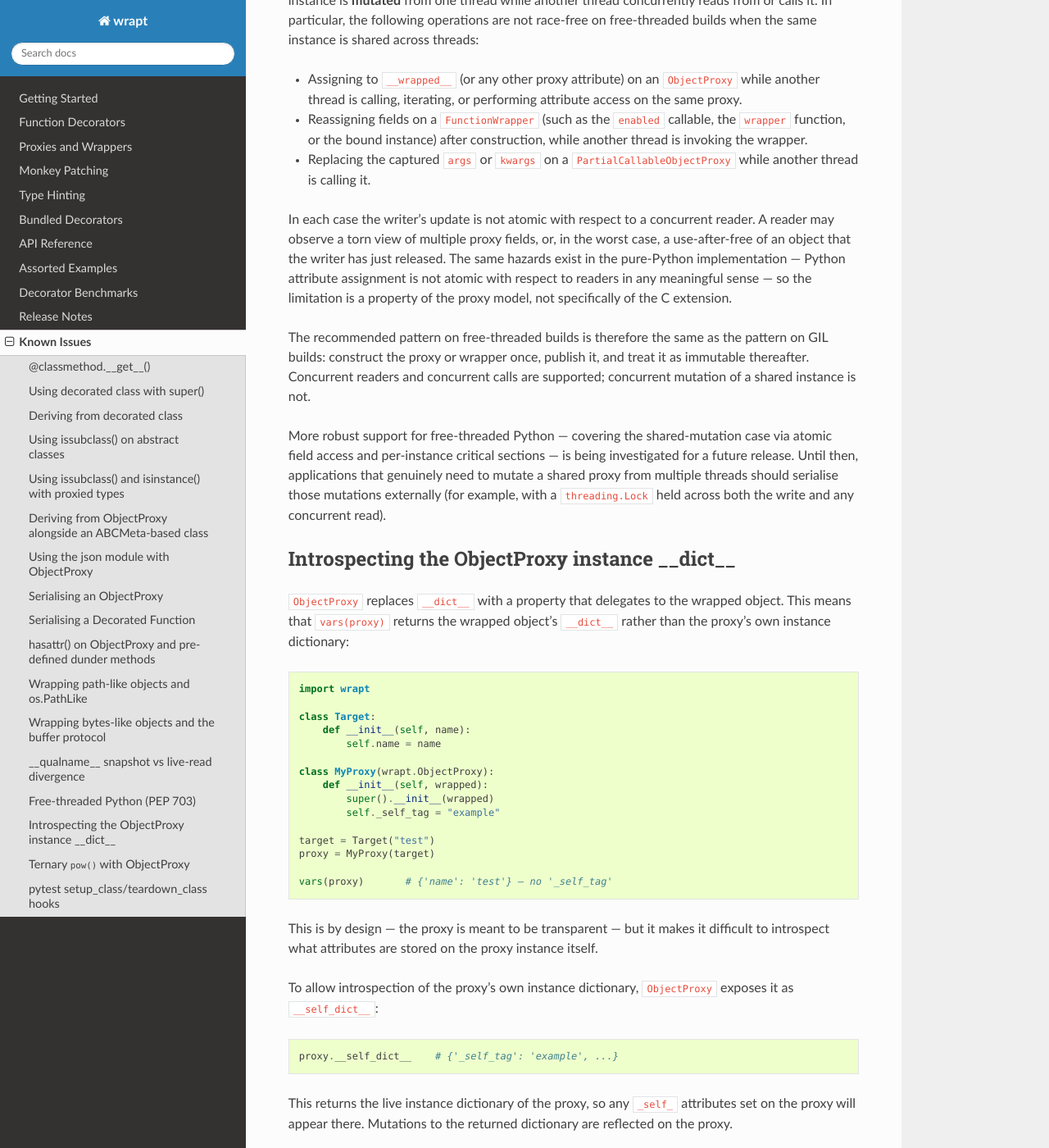
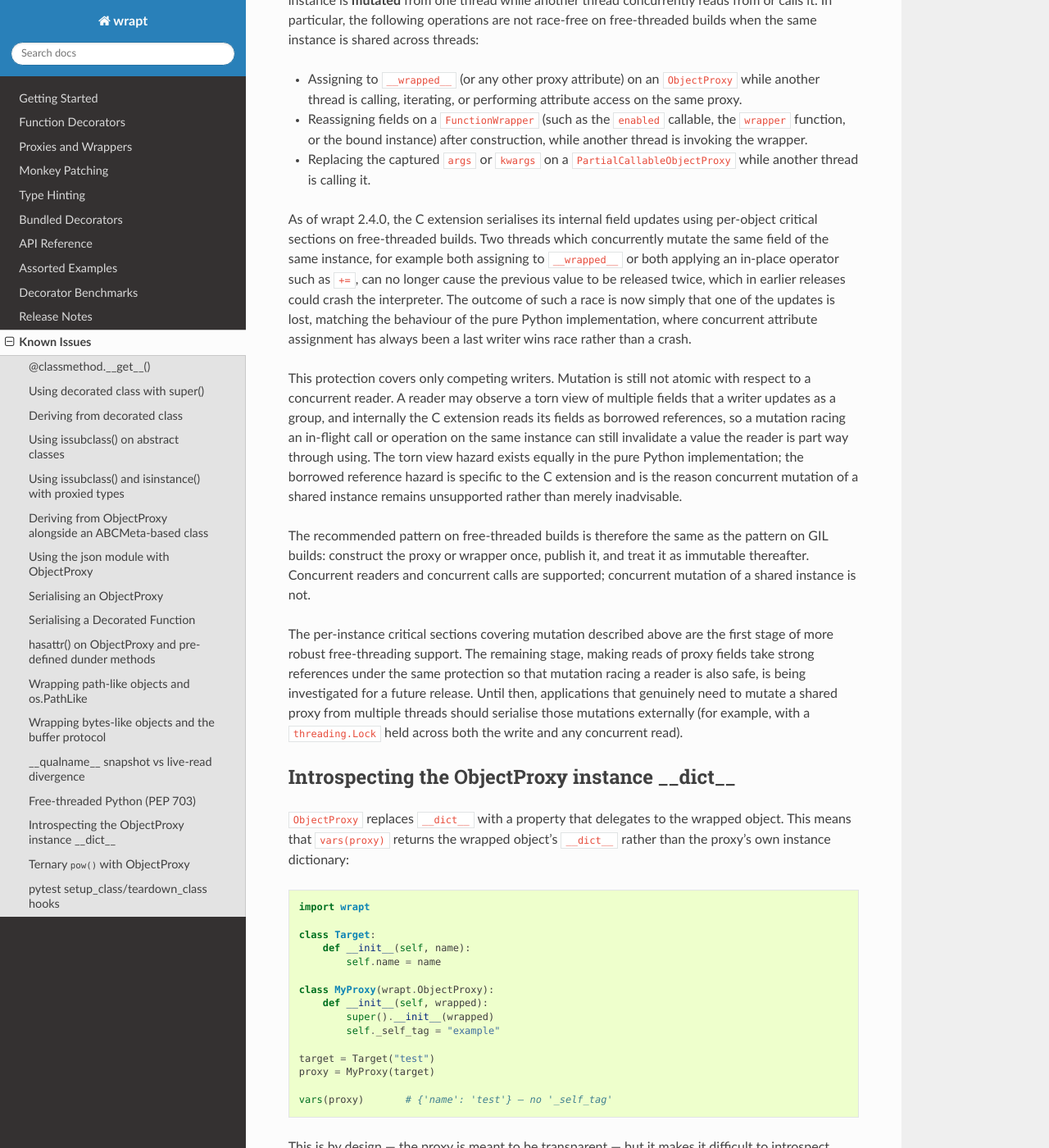
Before and after one commit to GrahamDumpleton/wrapt, a Sphinx documentation site: the page built from docs/issues.rst, in a window 1280 px wide and 1400 px high, scrolled down 16125 px. Shown: the whole window at 82% size. Built offline with Sphinx 7.4.7 and the Read the Docs theme 3.1.0, drawn with Linux system fonts in a browser that asks for light colours.

Commit message:
Update free threading docs for critical section protections.
Rework the Free-threaded Python section of the known issues document to
reflect that as of wrapt 2.4.0 the C extension serialises its internal
field updates using per-object critical sections, so concurrent
mutation of the same field can no longer release the old value twice
and crash the interpreter, instead degrading to a lost update matching
pure Python semantics. Clarify that the protection covers only
competing writers, with torn views and borrowed reference reads still
requiring external locking, and describe the strong reference read
support as the remaining stage of free threading work being
investigated.

```diff
--- a/docs/issues.rst
+++ b/docs/issues.rst
@@ -868,13 +868,27 @@ same instance is shared across threads:
 * Replacing the captured ``args`` or ``kwargs`` on a
   ``PartialCallableObjectProxy`` while another thread is calling it.
 
-In each case the writer's update is not atomic with respect to a
-concurrent reader. A reader may observe a torn view of multiple proxy
-fields, or, in the worst case, a use-after-free of an object that the
-writer has just released. The same hazards exist in the pure-Python
-implementation — Python attribute assignment is not atomic with respect
-to readers in any meaningful sense — so the limitation is a property of
-the proxy model, not specifically of the C extension.
+As of wrapt 2.4.0, the C extension serialises its internal field
+updates using per-object critical sections on free-threaded builds.
+Two threads which concurrently mutate the same field of the same
+instance, for example both assigning to ``__wrapped__`` or both
+applying an in-place operator such as ``+=``, can no longer cause the
+previous value to be released twice, which in earlier releases could
+crash the interpreter. The outcome of such a race is now simply that
+one of the updates is lost, matching the behaviour of the pure Python
+implementation, where concurrent attribute assignment has always been
+a last writer wins race rather than a crash.
+
+This protection covers only competing writers. Mutation is still not
+atomic with respect to a concurrent reader. A reader may observe a
+torn view of multiple fields that a writer updates as a group, and
+internally the C extension reads its fields as borrowed references,
+so a mutation racing an in-flight call or operation on the same
+instance can still invalidate a value the reader is part way through
+using. The torn view hazard exists equally in the pure Python
+implementation; the borrowed reference hazard is specific to the C
+extension and is the reason concurrent mutation of a shared instance
+remains unsupported rather than merely inadvisable.
 
 The recommended pattern on free-threaded builds is therefore the same
 as the pattern on GIL builds: construct the proxy or wrapper once,
@@ -882,13 +896,15 @@ publish it, and treat it as immutable thereafter. Concurrent readers
 and concurrent calls are supported; concurrent mutation of a shared
 instance is not.
 
-More robust support for free-threaded Python — covering the
-shared-mutation case via atomic field access and per-instance critical
-sections — is being investigated for a future release. Until then,
-applications that genuinely need to mutate a shared proxy from multiple
-threads should serialise those mutations externally (for example, with
-a ``threading.Lock`` held across both the write and any concurrent
-read).
+The per-instance critical sections covering mutation described above
+are the first stage of more robust free-threading support. The
+remaining stage, making reads of proxy fields take strong references
+under the same protection so that mutation racing a reader is also
+safe, is being investigated for a future release. Until then,
+applications that genuinely need to mutate a shared proxy from
+multiple threads should serialise those mutations externally (for
+example, with a ``threading.Lock`` held across both the write and any
+concurrent read).
 
 Introspecting the ObjectProxy instance \_\_dict\_\_
 ----------------------------------------------------
```
